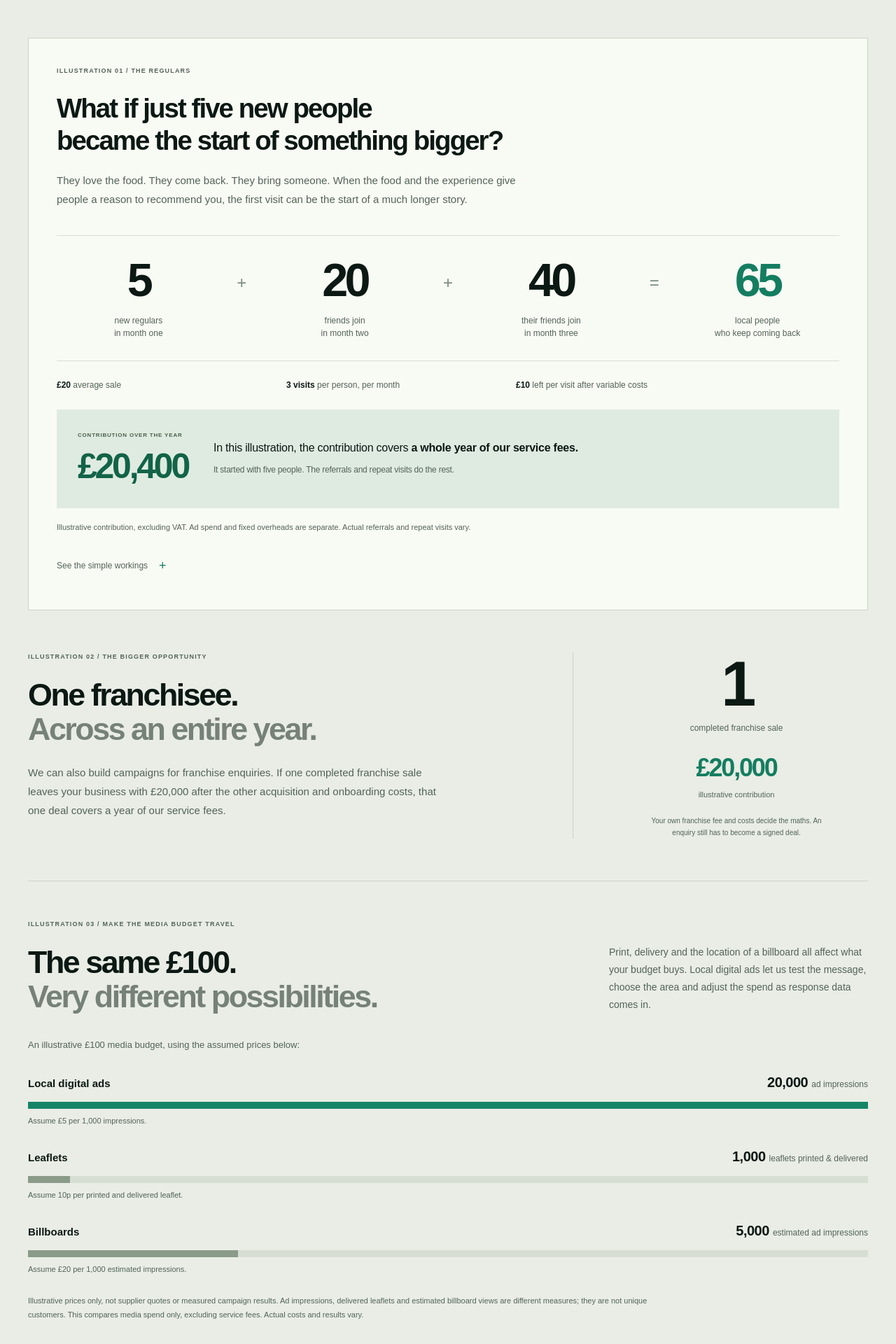
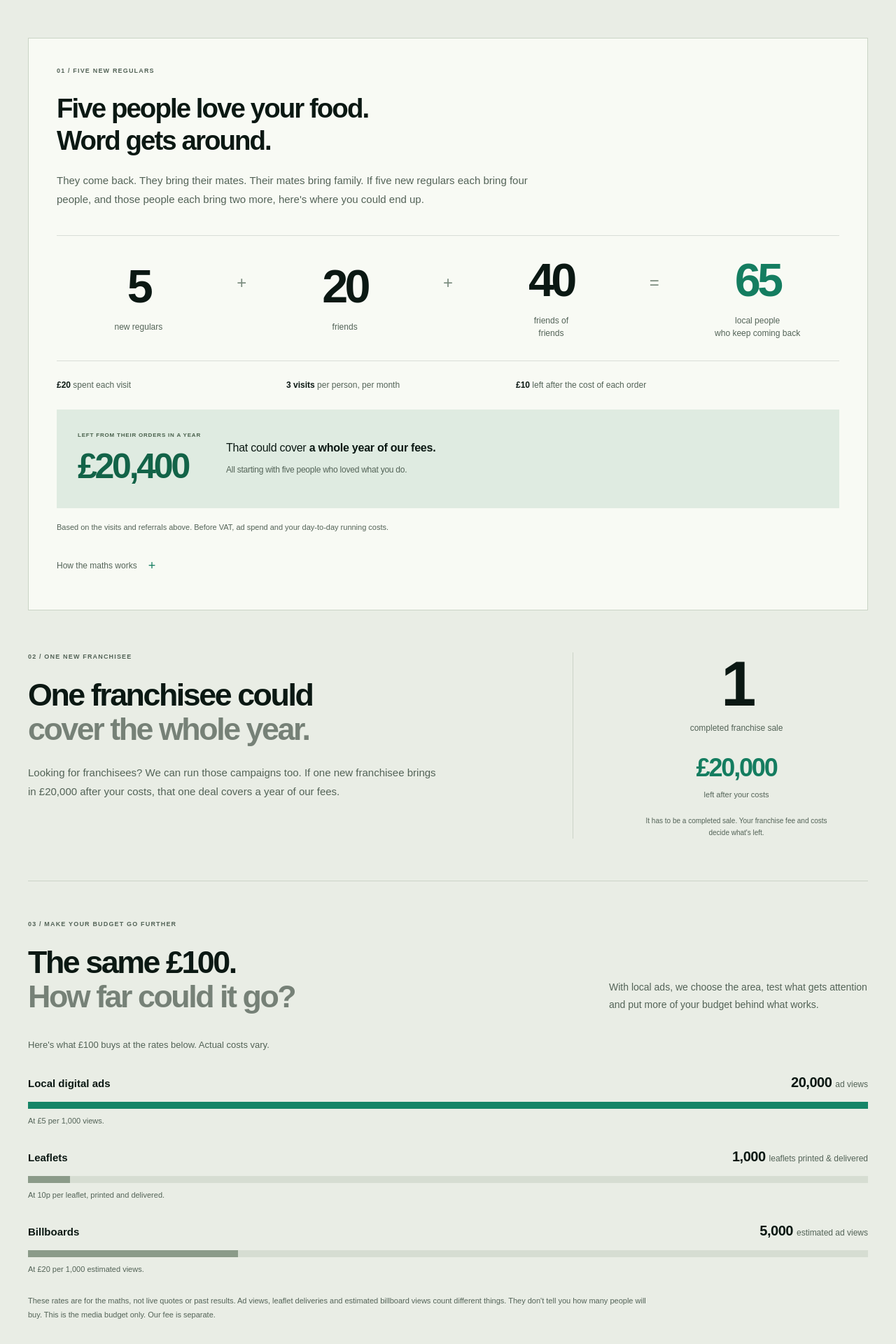
Before and after one commit to asadhuddleduck/landing-page, a Next.js app: page /start in a window 1280 px wide. Shown: the part 5480-7400 px from the top of the page at 70% size. Built offline with nearby package versions, Linux system fonts and the light colour scheme; no server answers; a web font is replaced by a local one.

Commit message:
Simplify fee perspective copy into plain everyday language

```diff
--- a/src/components/huddle/CampaignNumbers.tsx
+++ b/src/components/huddle/CampaignNumbers.tsx
@@ -28,25 +28,25 @@ export default function CampaignNumbers() {
             Or <strong>£{n.hourlyFee.toFixed(2)}</strong> an hour.
           </p>
           <p className={styles.feeBasis}>
-            Rounded over a 31-day month and 24-hour days, excluding VAT. Billed
-            monthly. One service fee across all your locations.
+            One fee for all your locations. Billed monthly, plus VAT.
+            Daily and hourly figures use a 31-day month.
           </p>
         </div>
       </div>
 
       <article className={styles.loyalty} aria-labelledby="loyalty-title">
         <div className={styles.exampleLabel}>
-          ILLUSTRATION 01 / THE REGULARS
+          01 / FIVE NEW REGULARS
         </div>
         <h3 id="loyalty-title">
-          What if just five new people
+          Five people love your food.
           <br />
-          became the start of something bigger?
+          Word gets around.
         </h3>
         <p className={styles.lead}>
-          They love the food. They come back. They bring someone. When the food
-          and the experience give people a reason to recommend you, the first
-          visit can be the start of a much longer story.
+          They come back. They bring their mates. Their mates bring family.
+          If five new regulars each bring four people, and those people each
+          bring two more, here&apos;s where you could end up.
         </p>
         <div
           className={styles.chain}
@@ -54,22 +54,14 @@ export default function CampaignNumbers() {
         >
           <div>
             <strong>{n.originalRegulars}</strong>
-            <span>
-              new regulars
-              <br />
-              in month one
-            </span>
+            <span>new regulars</span>
           </div>
           <span className={styles.operator} aria-hidden="true">
             +
           </span>
           <div>
             <strong>{n.friends}</strong>
-            <span>
-              friends join
-              <br />
-              in month two
-            </span>
+            <span>friends</span>
           </div>
           <span className={styles.operator} aria-hidden="true">
             +
@@ -77,9 +69,9 @@ export default function CampaignNumbers() {
           <div>
             <strong>{n.friendsOfFriends}</strong>
             <span>
-              their friends join
+              friends of
               <br />
-              in month three
+              friends
             </span>
           </div>
           <span className={styles.operator} aria-hidden="true">
@@ -96,57 +88,56 @@ export default function CampaignNumbers() {
         </div>
         <div className={styles.assumptions}>
           <p>
-            <strong>{pounds(n.averageOrder)}</strong> average sale
+            <strong>{pounds(n.averageOrder)}</strong> spent each visit
           </p>
           <p>
             <strong>{n.visitsPerMonth} visits</strong> per person, per month
           </p>
           <p>
-            <strong>{pounds(n.contributionPerVisit)}</strong> left per visit
-            after variable costs
+            <strong>{pounds(n.contributionPerVisit)}</strong> left after the
+            cost of each order
           </p>
         </div>
         <div className={styles.payback}>
           <div>
-            <span>CONTRIBUTION OVER THE YEAR</span>
+            <span>LEFT FROM THEIR ORDERS IN A YEAR</span>
             <strong>{pounds(n.yearlyContribution)}</strong>
           </div>
           <p>
-            In this illustration, the contribution covers{" "}
-            <strong>a whole year of our service fees.</strong>
+            That could cover <strong>a whole year of our fees.</strong>
             <br />
             <span>
-              It started with five people. The referrals and repeat visits do
-              the rest.
+              All starting with five people who loved what you do.
             </span>
           </p>
         </div>
         <p className={styles.contributionNote}>
-          Illustrative contribution, excluding VAT. Ad spend and fixed overheads
-          are separate. Actual referrals and repeat visits vary.
+          Based on the visits and referrals above. Before VAT, ad spend and
+          your day-to-day running costs.
         </p>
         <details className={styles.workings}>
           <summary>
-            See the simple workings <span aria-hidden="true">+</span>
+            How the maths works <span aria-hidden="true">+</span>
           </summary>
           <div>
             <p>
-              The original five each bring four new people. Those twenty each
-              bring two more. All 65 are new regulars in this example.
+              Five new regulars join in month one. Each brings four friends
+              in month two. Those twenty each bring two more in month three.
+              That makes 65 regulars.
             </p>
             <p>
               The first five visit for 12 months, the next twenty for 11 months
               and the final forty for 10 months. At three visits a month, that
               is {n.yearlyVisits.toLocaleString("en-GB")} visits. With £10 left
-              after per-order costs on each visit, the contribution is{" "}
-              {pounds(n.yearlyContribution)}. A year of service fees is{" "}
+              after the cost of each order, that leaves{" "}
+              {pounds(n.yearlyContribution)}. A year of our fees is{" "}
               {pounds(n.annualFee)}.
             </p>
             <p>
-              These are assumptions, not a forecast. All figures exclude VAT.
-              The example pays back the service fee; your ad spend and fixed
-              overheads are separate. Your actual repeat visits, referrals,
-              margins and customer timing determine your result.
+              This needs those people to keep visiting and recommending you.
+              What you actually earn depends on how often they return, who
+              they bring and how much you make on each order. VAT, ad spend
+              and day-to-day running costs are separate.
             </p>
           </div>
         </details>
@@ -155,18 +146,17 @@ export default function CampaignNumbers() {
       <article className={styles.franchise} aria-labelledby="franchise-title">
         <div>
           <div className={styles.exampleLabel}>
-            ILLUSTRATION 02 / THE BIGGER OPPORTUNITY
+            02 / ONE NEW FRANCHISEE
           </div>
           <h3 id="franchise-title">
-            One franchisee.
+            One franchisee could
             <br />
-            <span>Across an entire year.</span>
+            <span>cover the whole year.</span>
           </h3>
           <p>
-            We can also build campaigns for franchise enquiries. If one
-            completed franchise sale leaves your business with{" "}
-            {pounds(n.franchiseContribution)} after the other acquisition and
-            onboarding costs, that one deal covers a year of our service fees.
+            Looking for franchisees? We can run those campaigns too. If one
+            new franchisee brings in {pounds(n.franchiseContribution)} after
+            your costs, that one deal covers a year of our fees.
           </p>
         </div>
         <div className={styles.franchiseMath}>
@@ -174,33 +164,32 @@ export default function CampaignNumbers() {
           <p>completed franchise sale</p>
           <div>
             <strong>{pounds(n.franchiseContribution)}</strong>
-            <span>illustrative contribution</span>
+            <span>left after your costs</span>
           </div>
           <p className={styles.franchiseNote}>
-            Your own franchise fee and costs decide the maths. An enquiry still
-            has to become a signed deal.
+            It has to be a completed sale. Your franchise fee and costs decide
+            what&apos;s left.
           </p>
         </div>
       </article>
 
       <article className={styles.media} aria-labelledby="media-title">
         <div className={styles.exampleLabel}>
-          ILLUSTRATION 03 / MAKE THE MEDIA BUDGET TRAVEL
+          03 / MAKE YOUR BUDGET GO FURTHER
         </div>
         <div className={styles.mediaHeading}>
           <h3 id="media-title">
             The same £100.
             <br />
-            <span>Very different possibilities.</span>
+            <span>How far could it go?</span>
           </h3>
           <p>
-            Print, delivery and the location of a billboard all affect what your
-            budget buys. Local digital ads let us test the message, choose the
-            area and adjust the spend as response data comes in.
+            With local ads, we choose the area, test what gets attention and
+            put more of your budget behind what works.
           </p>
         </div>
         <p className={styles.mediaAssumption}>
-          An illustrative £100 media budget, using the assumed prices below:
+          Here&apos;s what £100 buys at the rates below. Actual costs vary.
         </p>
         <div className={styles.comparisons}>
           {n.mediaExamples.map((item, i) => (
@@ -223,11 +212,10 @@ export default function CampaignNumbers() {
           ))}
         </div>
         <p className={styles.mediaNote}>
-          Illustrative prices only, not supplier quotes or measured campaign
-          results. Ad impressions, delivered leaflets and estimated billboard
-          views are different measures; they are not unique customers. This
-          compares media spend only, excluding service fees. Actual costs and
-          results vary.
+          These rates are for the maths, not live quotes or past results.
+          Ad views, leaflet deliveries and estimated billboard views count
+          different things. They don&apos;t tell you how many people will buy.
+          This is the media budget only. Our fee is separate.
         </p>
       </article>
     </section>
--- a/src/lib/campaign-economics.ts
+++ b/src/lib/campaign-economics.ts
@@ -31,8 +31,8 @@ export const CAMPAIGN_ECONOMICS = {
       label: "Local digital ads",
       costPerThousand: 5,
       count: 20000,
-      unit: "ad impressions",
-      detail: "Assume £5 per 1,000 impressions.",
+      unit: "ad views",
+      detail: "At £5 per 1,000 views.",
       width: "100%",
     },
     {
@@ -40,15 +40,15 @@ export const CAMPAIGN_ECONOMICS = {
       costPerThousand: 100,
       count: 1000,
       unit: "leaflets printed & delivered",
-      detail: "Assume 10p per printed and delivered leaflet.",
+      detail: "At 10p per leaflet, printed and delivered.",
       width: "5%",
     },
     {
       label: "Billboards",
       costPerThousand: 20,
       count: 5000,
-      unit: "estimated ad impressions",
-      detail: "Assume £20 per 1,000 estimated impressions.",
+      unit: "estimated ad views",
+      detail: "At £20 per 1,000 estimated views.",
       width: "25%",
     },
   ],
```
Also changed, not shown: 1 other file (tests, documents, lock files or other folders).
